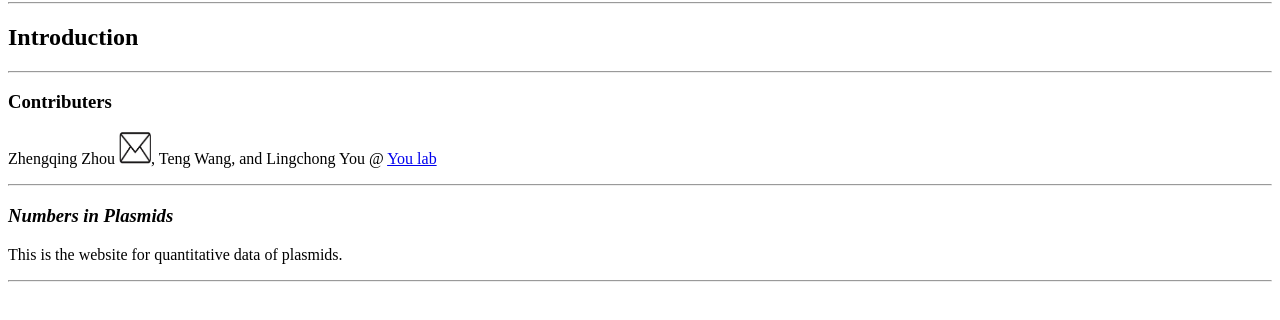
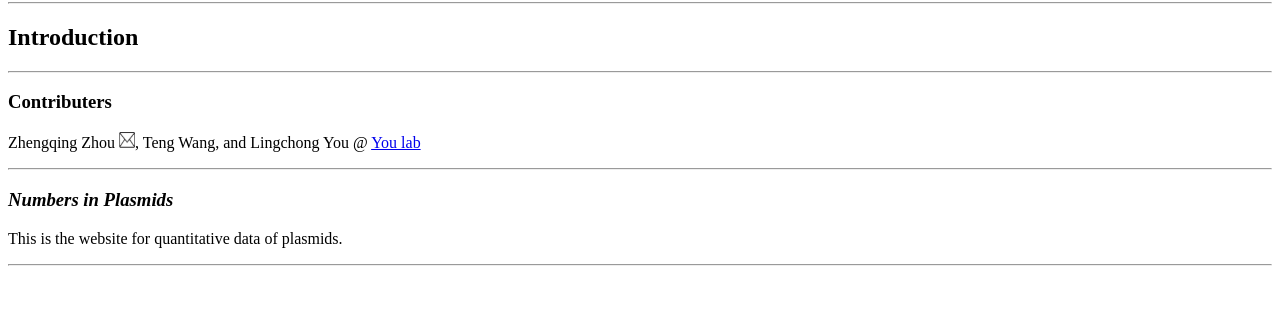
Before and after one commit to John-king-zhou/Numbers-in-Plasmids, a plain HTML site: page index.html in a window 1280 px wide. Shown: the part 78-398 px from the top of the page. Drawn offline with Linux system fonts and the light colour scheme.

Commit message:
Update index.html

```diff
--- a/index.html
+++ b/index.html
@@ -14,7 +14,7 @@
   <h3>Contributers</h3>
     <p>
       Zhengqing Zhou <a href="mailto:zhengqing.zhou@duke.edu?Subject=Numbers%20in%20Plasmids" target="_top">
-      <img src="/Numbers-in-Plasmids/email-icon.jpg" width="32" height="32"></a>, Teng Wang, and Lingchong You @  <a href="https://www.youlab.bio/" target="_blank">You lab</a>
+      <img src="/Numbers-in-Plasmids/email-icon.jpg" width="16" height="16"></a>, Teng Wang, and Lingchong You @  <a href="https://www.youlab.bio/" target="_blank">You lab</a>
     </p>
     <hr />
   <h3><em>Numbers in Plasmids</em></h3>
```
